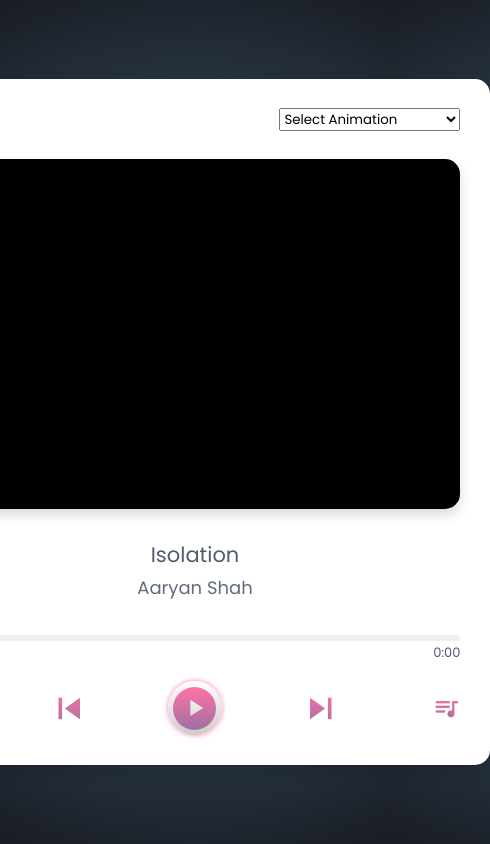
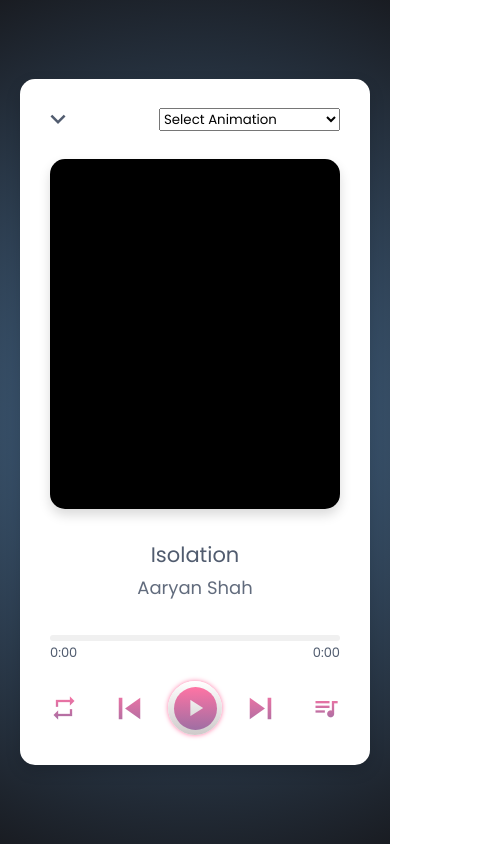
Before and after one commit to AayushiShukla7/MusicPlayerJS, a plain HTML site: page index.html in a window 390 px wide. Shown: the whole page, 490 px wide, since content can reach past the window. Drawn offline with Linux system fonts and the light colour scheme.

Commit message:
Minor updates for improved responsiveness.

```diff
--- a/style.css
+++ b/style.css
@@ -261,16 +261,14 @@ ul li.playing{
 @media only screen and (max-width:900px) {
   /* For tablets: */
    .wrapper{
-    min-width: 75vh;
-    overflow: hidden;
-    position: relative;
+    min-width: 450px;
+    max-width: 450px;
   }
 }
 @media only screen and (max-width:500px) {
   /* For mobile phones: */
   .wrapper{
-    min-width: 70vh;
-    overflow: hidden;
-    position: relative;
+    min-width: 350px;
+    max-width: 350px;
   }
 }
```
